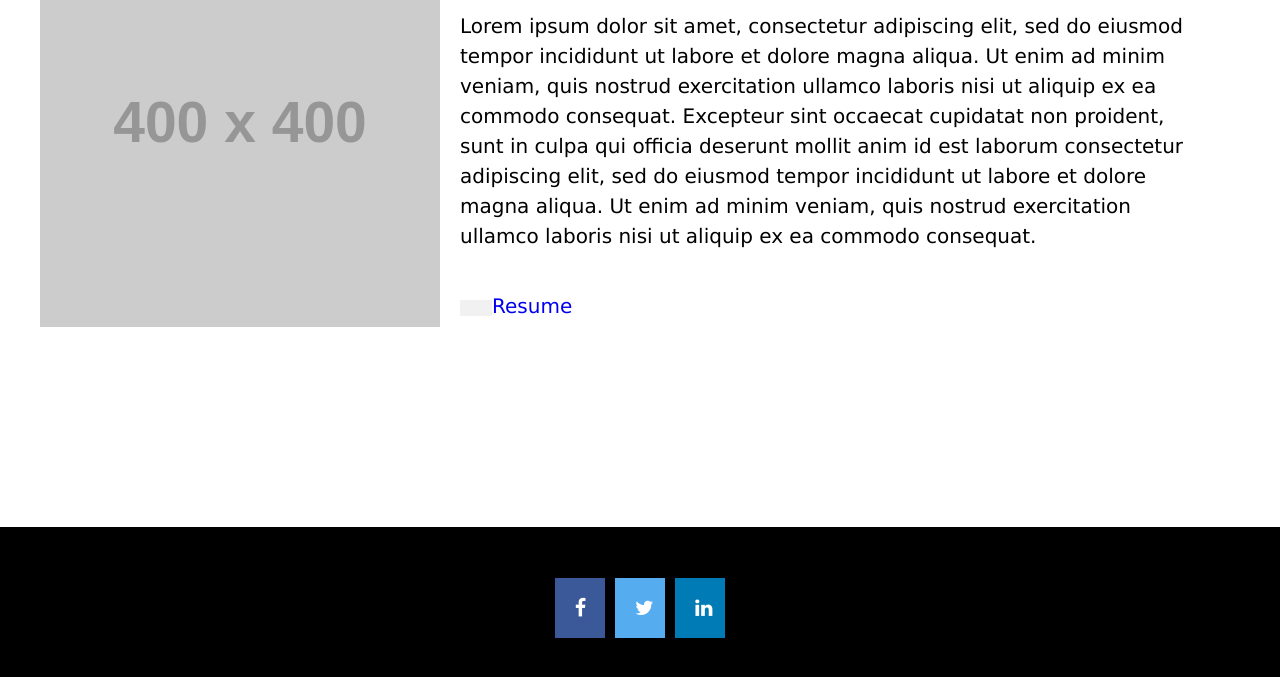
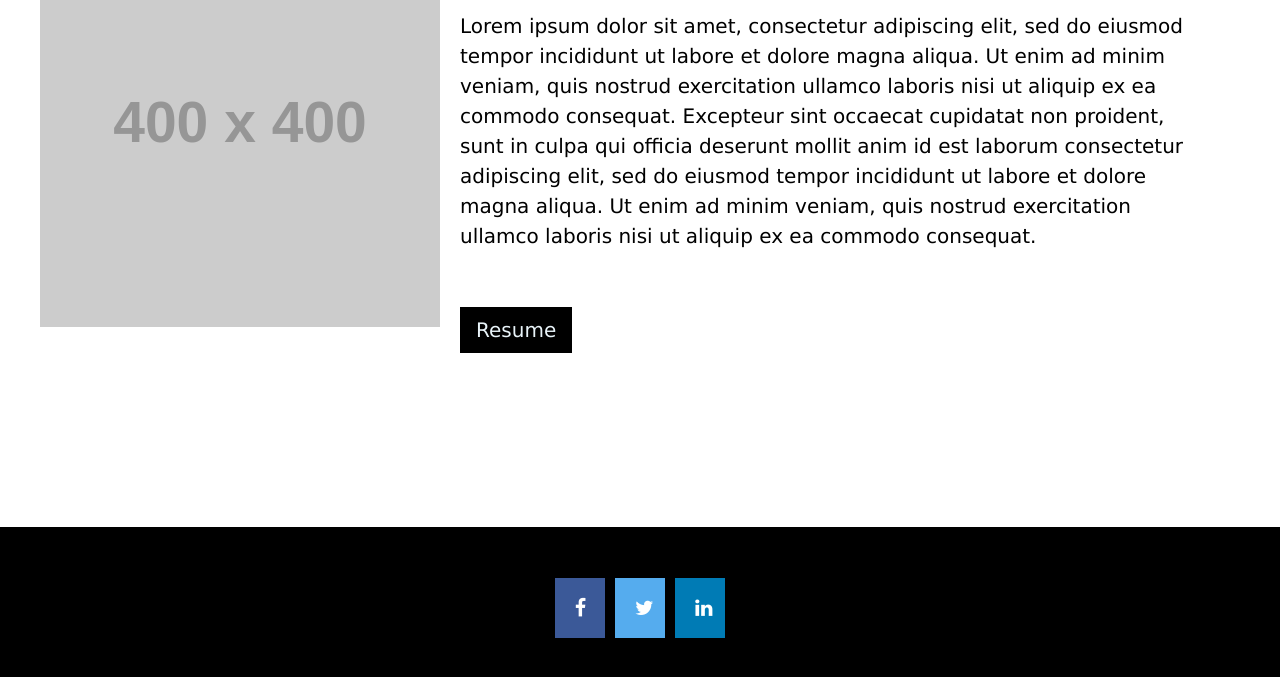
Before and after one commit to gynteh/gylin-portfolio, a plain HTML site: page about.html in a window 1280 px wide. Shown: the part 193-870 px from the top of the page. Drawn offline with Linux system fonts and the light colour scheme; placeholder pictures from the web are drawn by us.

Commit message:
update resume link color

```diff
--- a/about.html
+++ b/about.html
@@ -33,7 +33,7 @@
     <div class="info">
       <h1>Meet Gylin Teh</h1>
       <p>Lorem ipsum dolor sit amet, consectetur adipiscing elit, sed do eiusmod tempor incididunt ut labore et dolore magna aliqua. Ut enim ad minim veniam, quis nostrud exercitation ullamco laboris nisi ut aliquip ex ea commodo consequat. Excepteur sint occaecat cupidatat non proident, sunt in culpa qui officia deserunt mollit anim id est laborum consectetur adipiscing elit, sed do eiusmod tempor incididunt ut labore et dolore magna aliqua. Ut enim ad minim veniam, quis nostrud exercitation ullamco laboris nisi ut aliquip ex ea commodo consequat. </p>
-      <p><button class="w3-button w3-light-grey w3-block"></button><a href="file/Resume.pdf">Resume</a></p>
+      <p><button class="w3-button w3-black w3-section"><a href="file/Resume.pdf">Resume</a></button></p>
     </div>
 </div>
 <!--
--- a/css/main.css
+++ b/css/main.css
@@ -14,7 +14,13 @@ html{-ms-text-size-adjust:100%;-webkit-text-size-adjust:100%}body{margin:0}
 article,aside,figcaption,figure,footer,header,main,menu,nav,section{display:block}
 
 
-a{background-color:transparent}a:active,a:hover{outline-width:0}
+a{
+    background-color:transparent
+}
+
+a:active,a:hover{
+    outline-width:0
+}
 
 b,strong{font-weight:bolder}dfn{font-style:italic}
 
@@ -29,14 +35,7 @@ button:-moz-focusring,[type=button]:-moz-focusring,[type=reset]:-moz-focusring,[
 
 fieldset{border:1px solid #c0c0c0;margin:0 2px;padding:.35em .625em .75em}
 legend{color:inherit;display:table;max-width:100%;padding:0;white-space:normal}textarea{overflow:auto}
-/*
-[type=checkbox],[type=radio]{padding:0}
-[type=number]::-webkit-inner-spin-button,[type=number]::-webkit-outer-spin-button{height:auto}
-[type=search]{-webkit-appearance:textfield;outline-offset:-2px}
-[type=search]::-webkit-search-decoration{-webkit-appearance:none}
-::-webkit-file-upload-button{-webkit-appearance:button;font:inherit}
-*/
-/* End extract */
+
 
 html,body{font-family:Verdana,sans-serif;font-size:20px;line-height:1.5}html{overflow-x:hidden}
 h1{font-size:36px}
@@ -132,7 +131,10 @@ p {padding: 10px;}
     padding-right: 4rem;
     min-height: 600px;
     text-align: left;
+}
 
+.info a:link{
+    color: #E8F3F8;
 }
 
 
```
